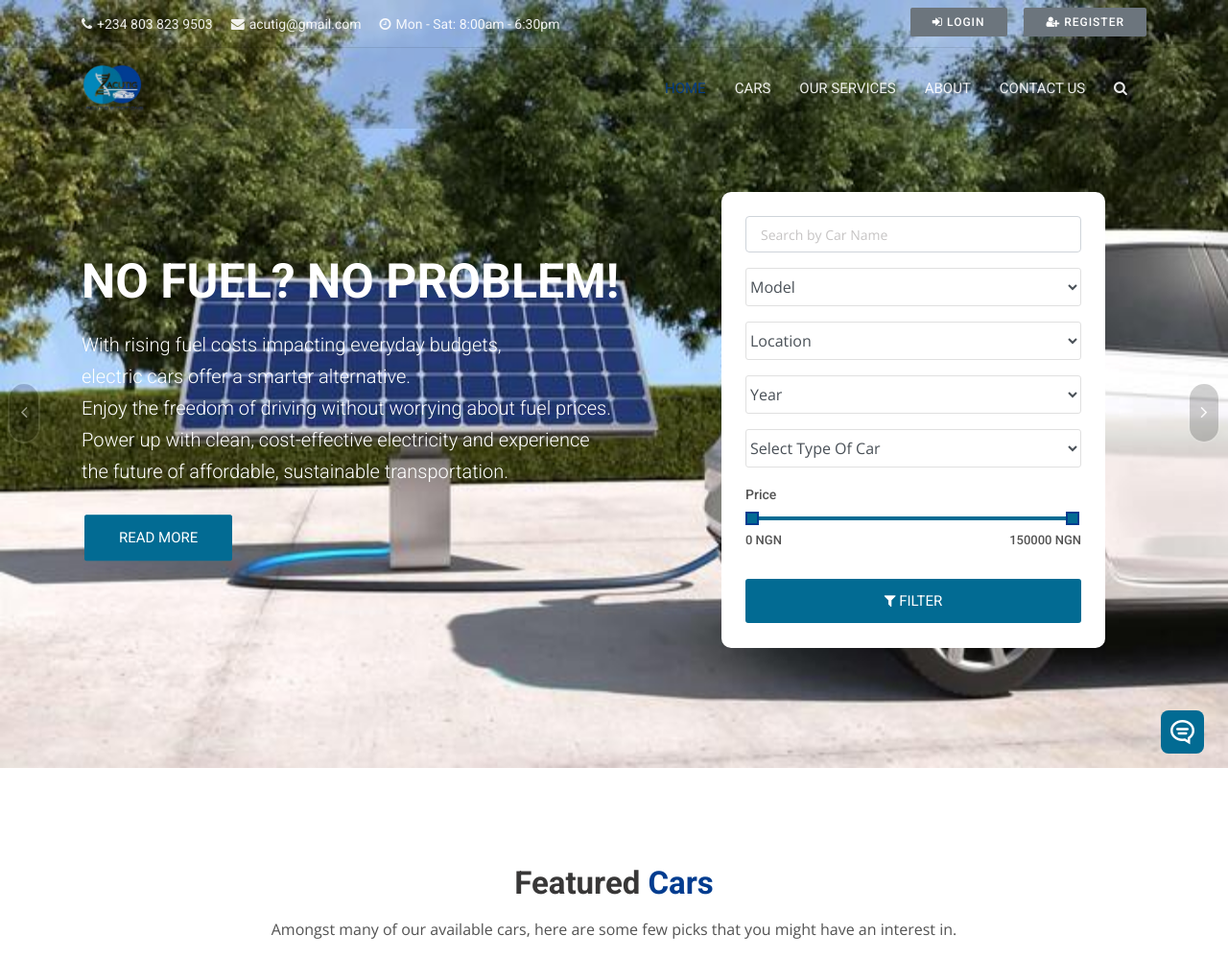
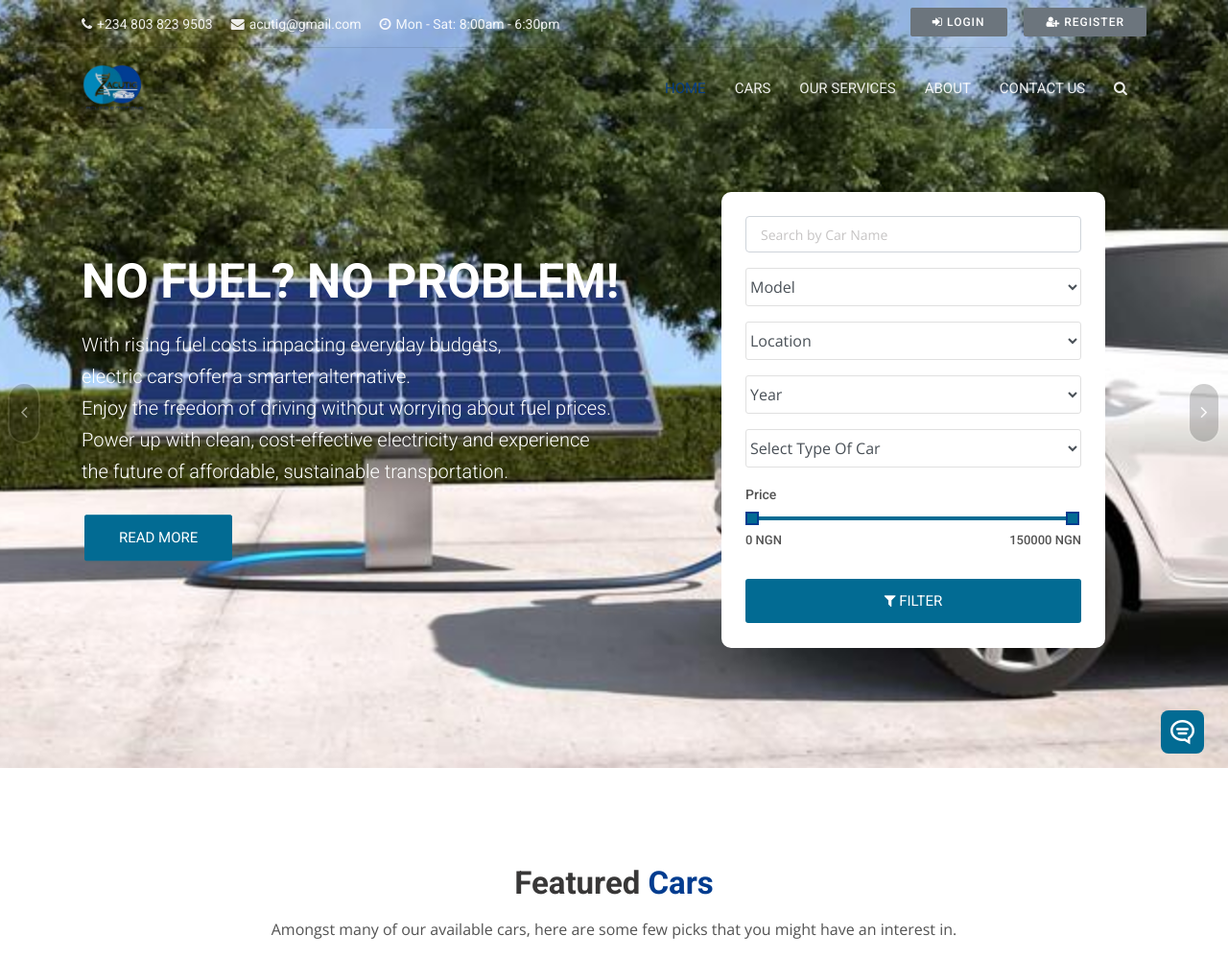
Before and after one commit to olaife219/acutigemotions, a Django app: page / in a window 1280 px wide. Shown: the top 999 px of the page at 96% size. Run offline with Django 3.2, Linux system fonts and the light colour scheme; data that the repository does not hold is empty; parts of the project's set-up code (start-up, migrations or seed data) failed here and were passed over; some libraries are stand-ins or nearby versions.

Commit message:
Acutig Emotions

```diff
--- a/templates/pages/home.html
+++ b/templates/pages/home.html
@@ -11,7 +11,7 @@
     <div id="carouselExampleIndicators" class="carousel slide" data-ride="carousel">
         <div class="carousel-inner banner-slider-inner text-center">
             <div class="carousel-item banner-max-height active item-bg">
-                <img class="d-block w-100 h-100" src="{% static 'img/car-6.jpg' %}" alt="banner">
+                <img class="d-block w-100 h-100" src="{% static 'img/car-6.jpg' %}" alt="banner" style="width: 100vw; height: 100vh; object-fit: cover;">
                 <div class="carousel-content container banner-info-2 bi-2 text-left">
 
                     <h3>No Fuel? No Problem!</h3>
@@ -24,16 +24,16 @@
                 </div>
             </div>
             <div class="carousel-item banner-max-height item-bg">
-                <img class="d-block w-100 h-100" src="{% static 'img/car-7.jpg' %}" alt="banner">
+                <img class="d-block w-100 h-100" src="{% static 'img/car-7.jpg' %}" alt="banner" style="width: 100vw; height: 100vh; object-fit: cover;">
                 <div class="carousel-content container banner-info-2 bi-2 text-left">
                     <h3>Drive the Future</h3>
-                    <h5>Explore the latest in electric vehicle innovation,<br>
+                    <h5 style="color: #DCE3E6;">Explore the latest in electric vehicle innovation,<br>
                         combining sustainability with performance for a cleaner future.</h5>
                     <a href="{% url 'services' %}" class="btn btn-lg btn-theme">Read More</a>
                 </div>
             </div>
             <div class="carousel-item banner-max-height item-bg">
-                <img class="d-block w-100 h-100" src="{% static 'img/carslider2.jpg' %}" alt="banner">
+                <img class="d-block w-100 h-100" src="{% static 'img/carslider2.jpg' %}" alt="banner" style="width: 100vw; height: 100vh; object-fit: cover;">
                 <div class="carousel-content container banner-info-2 bi-2 text-left">
                     <h3>Car for Everyone</h3>
                     <h5>Allow us to guide you through the innovative stress<br>
```
